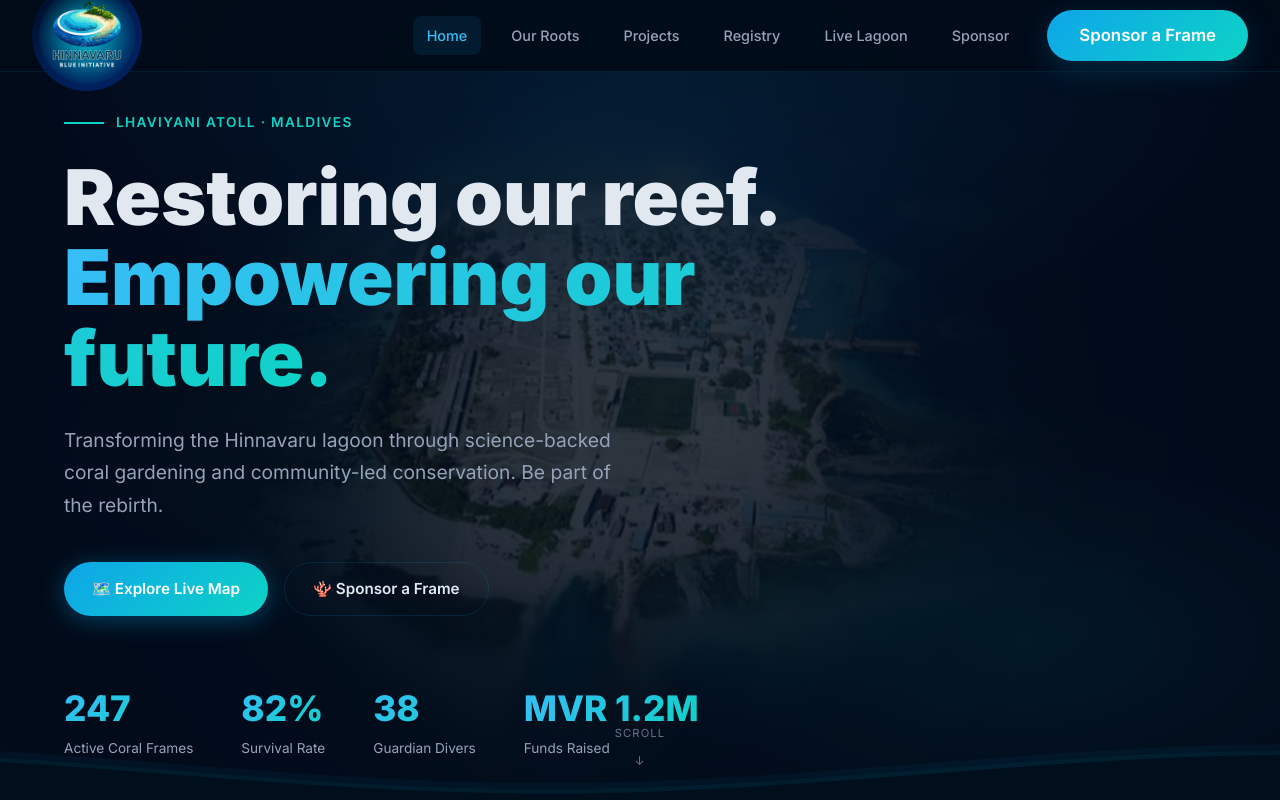
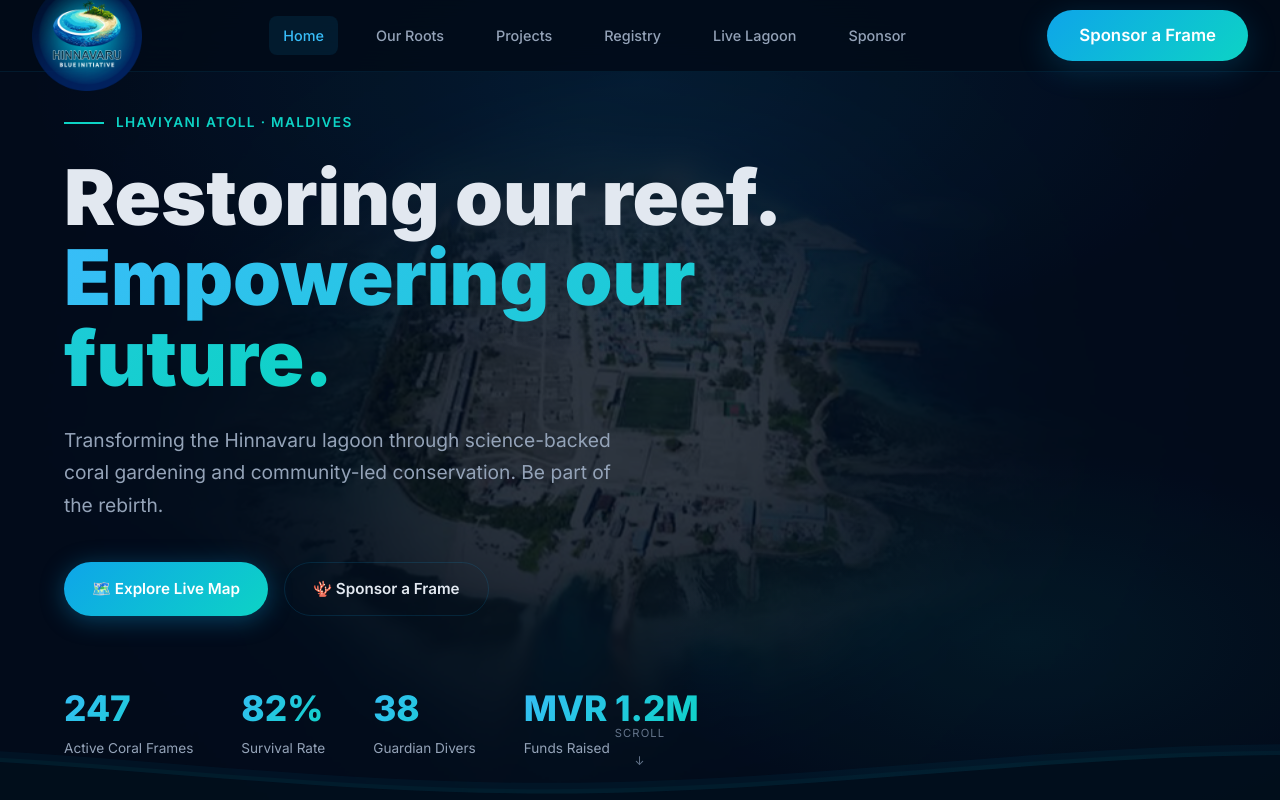
Before and after one commit to mirerz/hinnavaru-blue, a React (Vite) app: page / in a window 1280 px wide. Shown: the top 800 px of the page. Built offline with nearby package versions, Linux system fonts and the light colour scheme.

Commit message:
Restore centered navigation links to match approved design

```diff
--- a/src/index.css
+++ b/src/index.css
@@ -573,7 +573,7 @@
 /* ===== RESPONSIVE (MOBILE-FIRST) ===== */
 @media (min-width: 768px) {
   .navbar { padding: 0 32px; }
-  .nav-links { display: flex; position: static; flex-direction: row; background: none; border-bottom: none; padding: 0; gap: 16px; margin-left: auto; margin-right: 24px; }
+  .nav-links { display: flex; position: static; flex-direction: row; background: none; border-bottom: none; padding: 0; gap: 24px; margin: 0; }
   .nav-cta { display: inline-flex; margin-left: 0; }
   .nav-toggle { display: none; }
   .hero h1 { font-size: clamp(2.8rem, 6vw, 5rem); }
```
